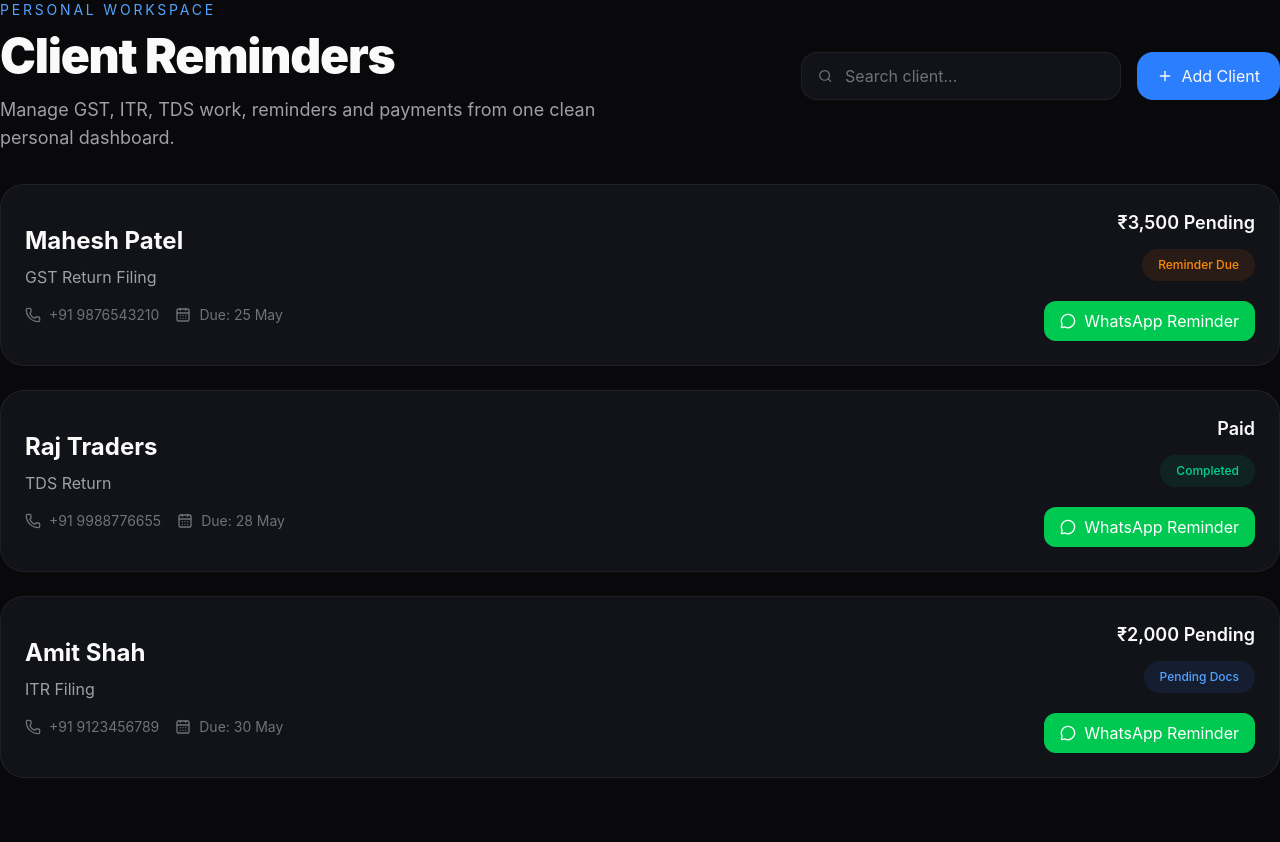
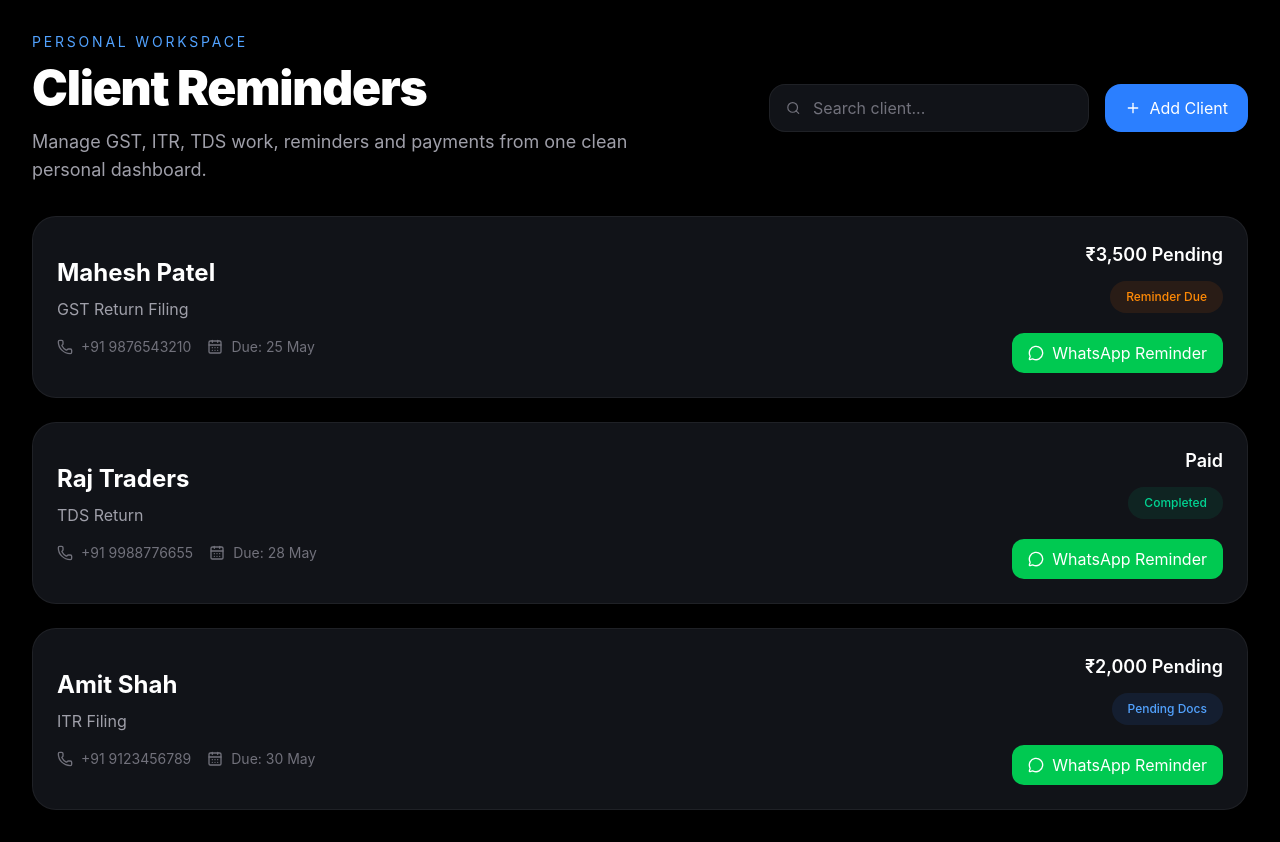
Before and after one commit to adityachavea-art/chavda-os, a Next.js app: page /components/crm in a window 1280 px wide. Before the commit the page ends 800 px from the top, so only its background shows below. Built offline with nearby package versions, Linux system fonts and the light colour scheme.

Commit message:
test crm

```diff
--- a/src/app/components/crm/page.tsx
+++ b/src/app/components/crm/page.tsx
@@ -37,7 +37,7 @@ const clients = [
 
 export default function CRMPage() {
   return (
-    <div className="space-y-8">
+    <div className="min-h-screen bg-black p-8 text-white">
       {/* HEADER */}
 
       <div className="flex flex-col gap-6 xl:flex-row xl:items-center xl:justify-between">
@@ -76,7 +76,7 @@ export default function CRMPage() {
 
       {/* CLIENT LIST */}
 
-      <div className="grid gap-6">
+      <div className="mt-8 grid gap-6">
         {clients.map((client) => (
           <div
             key={client.name}
```
